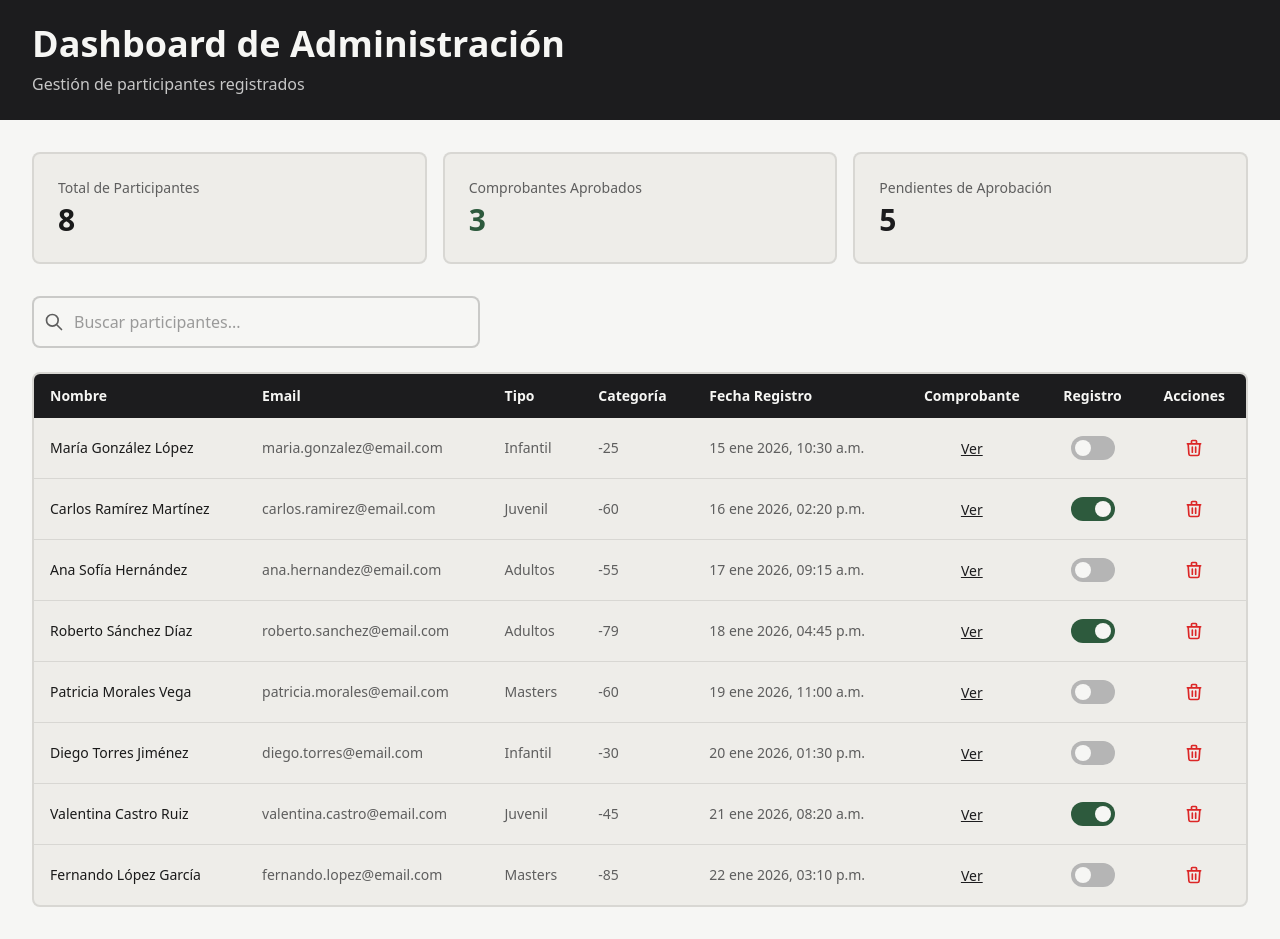
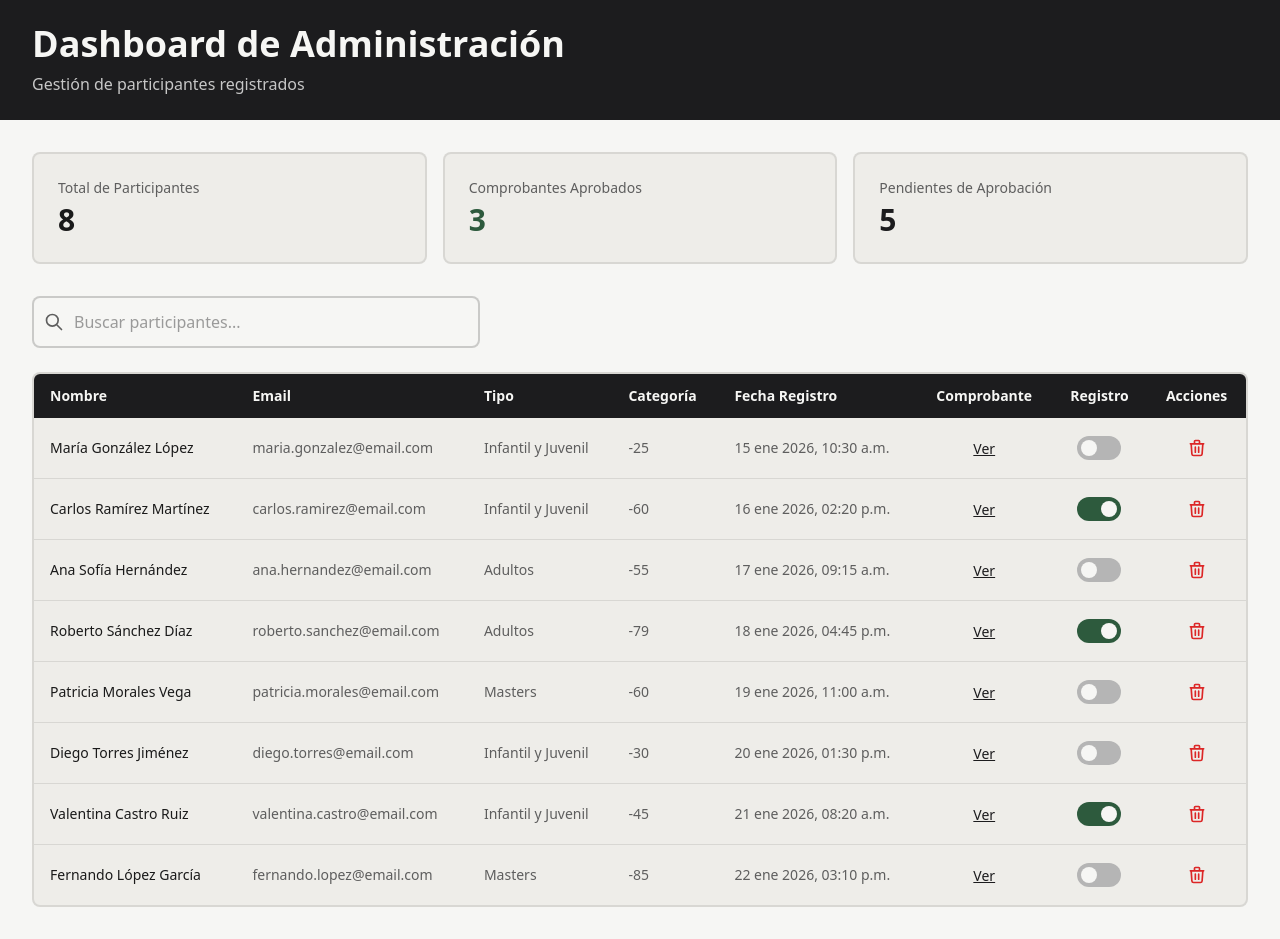
Before and after one commit to dant-dev22/aztlan-2026, a Next.js app: page /Hgkladmin in a window 1280 px wide. Built offline with nearby package versions, Linux system fonts and the light colour scheme.

Commit message:
registro infantil y juvenil unificado

```diff
--- a/app/components/CardsRegistro.tsx
+++ b/app/components/CardsRegistro.tsx
@@ -4,8 +4,7 @@ import { useState } from 'react'
 import type { TipoRegistro } from './RegistroForm'
 
 const CARDS: { id: string; title: string; description: string; tipo: TipoRegistro }[] = [
-  { id: 'infantil', title: 'Registro Infantil', description: 'Para participantes menores de edad', tipo: 'infantil' },
-  { id: 'juvenil', title: 'Registro Juvenil', description: 'Para participantes jóvenes', tipo: 'juvenil' },
+  { id: 'juvenil', title: 'Registro Infantil y Juvenil', description: 'Para participantes infantiles y juveniles (6-17 años)', tipo: 'juvenil' },
   { id: 'adultos', title: 'Registro Adultos', description: 'Para participantes adultos', tipo: 'adultos' },
   { id: 'masters', title: 'Registro Masters', description: 'Para participantes masters', tipo: 'masters' },
 ]
@@ -35,7 +34,7 @@ export default function CardsRegistro({ onSelectCard, onVolver }: CardsRegistroP
           Volver
         </button>
       </div>
-      <div className="grid grid-cols-1 sm:grid-cols-2 lg:grid-cols-4 gap-6">
+      <div className="grid grid-cols-1 sm:grid-cols-2 lg:grid-cols-3 gap-6">
         {CARDS.map((card, index) => (
           <button
             key={card.id}
--- a/app/components/RegistroForm.tsx
+++ b/app/components/RegistroForm.tsx
@@ -2,7 +2,7 @@
 
 import { useState, FormEvent, useEffect, useRef } from 'react'
 
-export type TipoRegistro = 'infantil' | 'juvenil' | 'adultos' | 'masters'
+export type TipoRegistro = 'juvenil' | 'adultos' | 'masters'
 
 interface RegistroFormProps {
   tipoRegistro: TipoRegistro
@@ -51,7 +51,7 @@ export default function RegistroForm({
   descripcion,
   camposPersonalizados = {},
 }: RegistroFormProps) {
-  const esInfantilJuvenil = tipoRegistro === 'infantil' || tipoRegistro === 'juvenil'
+  const esInfantilJuvenil = tipoRegistro === 'juvenil'
   const esAdultosMasters = tipoRegistro === 'adultos' || tipoRegistro === 'masters'
 
   // Estado para pestañas de peso en adultos/masters
--- a/app/components/admin/AdminTable.tsx
+++ b/app/components/admin/AdminTable.tsx
@@ -30,8 +30,7 @@ export default function AdminTable({ usuarios, onApprove, onDelete, onViewCompro
 
   const formatearTipoRegistro = (tipo: string) => {
     const tipos: Record<string, string> = {
-      infantil: 'Infantil',
-      juvenil: 'Juvenil',
+      juvenil: 'Infantil y Juvenil',
       adultos: 'Adultos',
       masters: 'Masters',
     }
--- a/app/hooks/useUsers.ts
+++ b/app/hooks/useUsers.ts
@@ -5,7 +5,7 @@ import { useState, useEffect, useCallback } from 'react'
 // Tipo base del registro (sin comprobanteAprobado)
 interface RegistroAztlan {
   id: string
-  tipoRegistro: 'infantil' | 'juvenil' | 'adultos' | 'masters'
+  tipoRegistro: 'juvenil' | 'adultos' | 'masters'
   nombreCompleto: string
   email: string
   timestamp: string
@@ -27,7 +27,7 @@ export interface UsuarioCompleto extends RegistroAztlan {
 const usuariosEjemplo: UsuarioCompleto[] = [
   {
     id: 'ejemplo_1',
-    tipoRegistro: 'infantil',
+    tipoRegistro: 'juvenil',
     nombreCompleto: 'María González López',
     email: 'maria.gonzalez@email.com',
     timestamp: new Date('2026-01-15T10:30:00').toISOString(),
@@ -92,7 +92,7 @@ const usuariosEjemplo: UsuarioCompleto[] = [
   },
   {
     id: 'ejemplo_6',
-    tipoRegistro: 'infantil',
+    tipoRegistro: 'juvenil',
     nombreCompleto: 'Diego Torres Jiménez',
     email: 'diego.torres@email.com',
     timestamp: new Date('2026-01-20T13:30:00').toISOString(),
--- a/app/page.tsx
+++ b/app/page.tsx
@@ -10,8 +10,7 @@ import Modal from './components/Modal'
 import Footer from './components/Footer'
 
 const CARDS_DATA: { tipo: TipoRegistro; title: string; description: string }[] = [
-  { tipo: 'infantil', title: 'Registro Infantil', description: 'Para participantes menores de edad' },
-  { tipo: 'juvenil', title: 'Registro Juvenil', description: 'Para participantes jóvenes' },
+  { tipo: 'juvenil', title: 'Registro Infantil y Juvenil', description: 'Para participantes infantiles y juveniles (6-17 años)' },
   { tipo: 'adultos', title: 'Registro Adultos', description: 'Para participantes adultos' },
   { tipo: 'masters', title: 'Registro Masters', description: 'Para participantes masters' },
 ]
--- a/app/registro/infantil/page.tsx
+++ /dev/null
@@ -1,33 +0,0 @@
-import RegistroForm from '@/app/components/RegistroForm'
-import Link from 'next/link'
-
-export default function RegistroInfantil() {
-  return (
-    <div className="min-h-screen flex flex-col">
-      {/* Header */}
-      <header className="bg-charcoal-ink text-soft-white py-6 px-4 sm:px-6 lg:px-8">
-        <div className="max-w-7xl mx-auto flex items-center justify-between">
-          <h1 className="text-2xl sm:text-3xl font-bold">Aztlan 2026</h1>
-          <Link
-            href="/"
-            className="text-sm sm:text-base hover:text-silver-fog transition-colors duration-300"
-          >
-            ← Volver
-          </Link>
-        </div>
-      </header>
-
-      {/* Main */}
-      <main className="flex-1 py-8 px-4 sm:px-6 lg:px-8">
-        <RegistroForm tipoRegistro="infantil" />
-      </main>
-
-      {/* Footer */}
-      <footer className="bg-light-ash/30 text-muted-text py-6 px-4 sm:px-6 lg:px-8">
-        <div className="max-w-7xl mx-auto text-center text-sm">
-          <p>&copy; 2026 Aztlan. Todos los derechos reservados.</p>
-        </div>
-      </footer>
-    </div>
-  )
-}
--- a/app/registro/juvenil/page.tsx
+++ b/app/registro/juvenil/page.tsx
@@ -1,5 +1,11 @@
 import RegistroForm from '@/app/components/RegistroForm'
 import Link from 'next/link'
+import type { Metadata } from 'next'
+
+export const metadata: Metadata = {
+  title: 'Registro Infantil y Juvenil - Aztlan 2026',
+  description: 'Registro de participantes infantiles y juveniles (6-17 años) para Aztlan 2026. Categorías por edad y peso.',
+}
 
 export default function RegistroJuvenil() {
   return (
--- a/next.config.js
+++ b/next.config.js
@@ -1,6 +1,15 @@
 /** @type {import('next').NextConfig} */
 const nextConfig = {
   reactStrictMode: true,
+  async redirects() {
+    return [
+      {
+        source: '/registro/infantil',
+        destination: '/registro/juvenil',
+        permanent: true,
+      },
+    ]
+  },
 }
 
 module.exports = nextConfig
--- a/types/window.d.ts
+++ b/types/window.d.ts
@@ -2,7 +2,7 @@
 
 interface RegistroAztlan {
   id: string
-  tipoRegistro: 'infantil' | 'juvenil' | 'adultos' | 'masters'
+  tipoRegistro: 'juvenil' | 'adultos' | 'masters'
   nombreCompleto: string
   email: string
   timestamp: string
```
Also changed, not shown: app/globals.css (line endings or trailing spaces), 1 other file (tests, documents, lock files or other folders).
